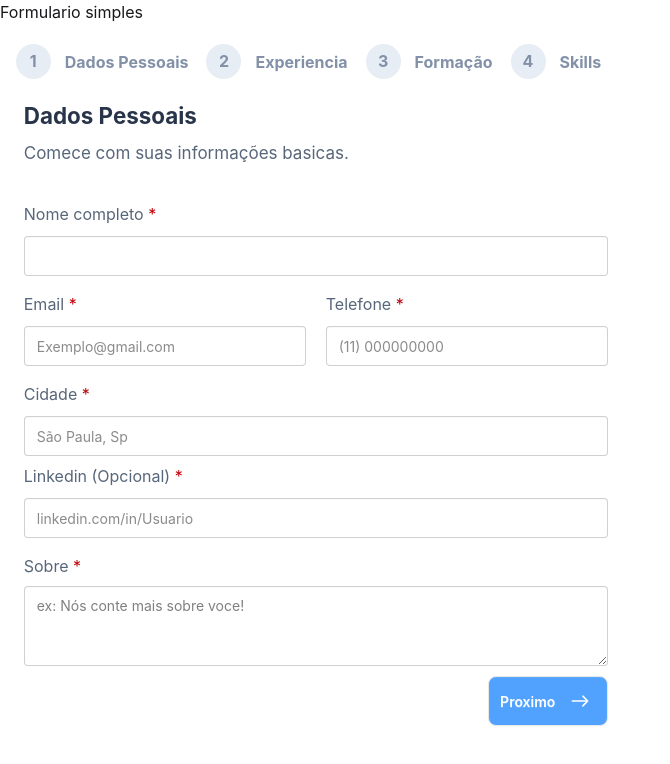
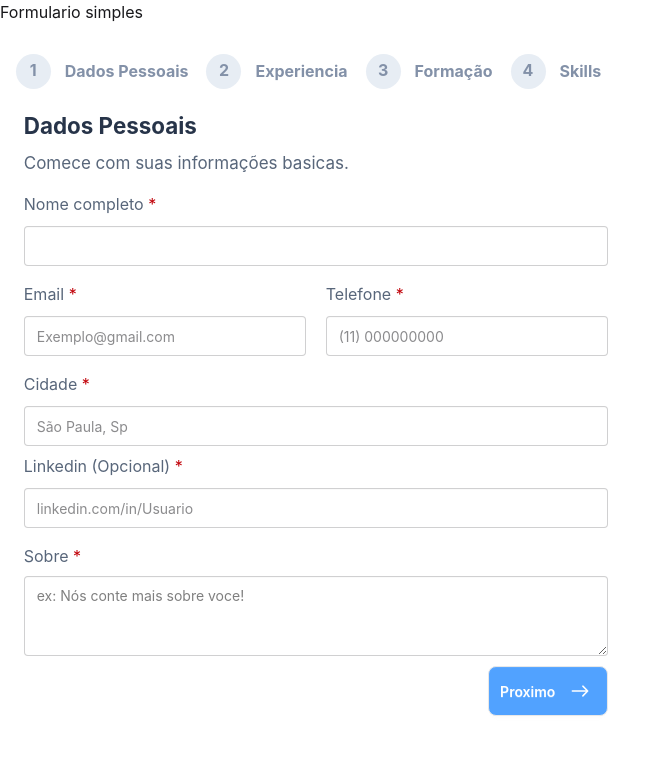
Before and after one commit to ItaloDev-Marcelo/Curriculo_Pro2, a React (Vite) app: page / in a window 1280 px wide. Shown: the top 764 px of the page, without its empty margins (0-670 px from the left). Built offline with nearby package versions, Linux system fonts and the light colour scheme.

Commit message:
style: adicionando estilo e trocando div por header

```diff
--- a/src/components/InformationHeader.tsx
+++ b/src/components/InformationHeader.tsx
@@ -6,9 +6,9 @@ type inforType = {
 
 export const InformationHeader = ({title,text}:inforType) => {
   return (
-      <div className="px-2 my-5">
+      <header className="px-2  relative top-5">
                  <h5 className='text-[#273449] font-bold xl:text-[1.4rem]'>{title}</h5>
                  <p className='text-[17px] my-2 text-[#58667a]'>{text}</p>
-      </div>
+      </header>
   )
 }
```
